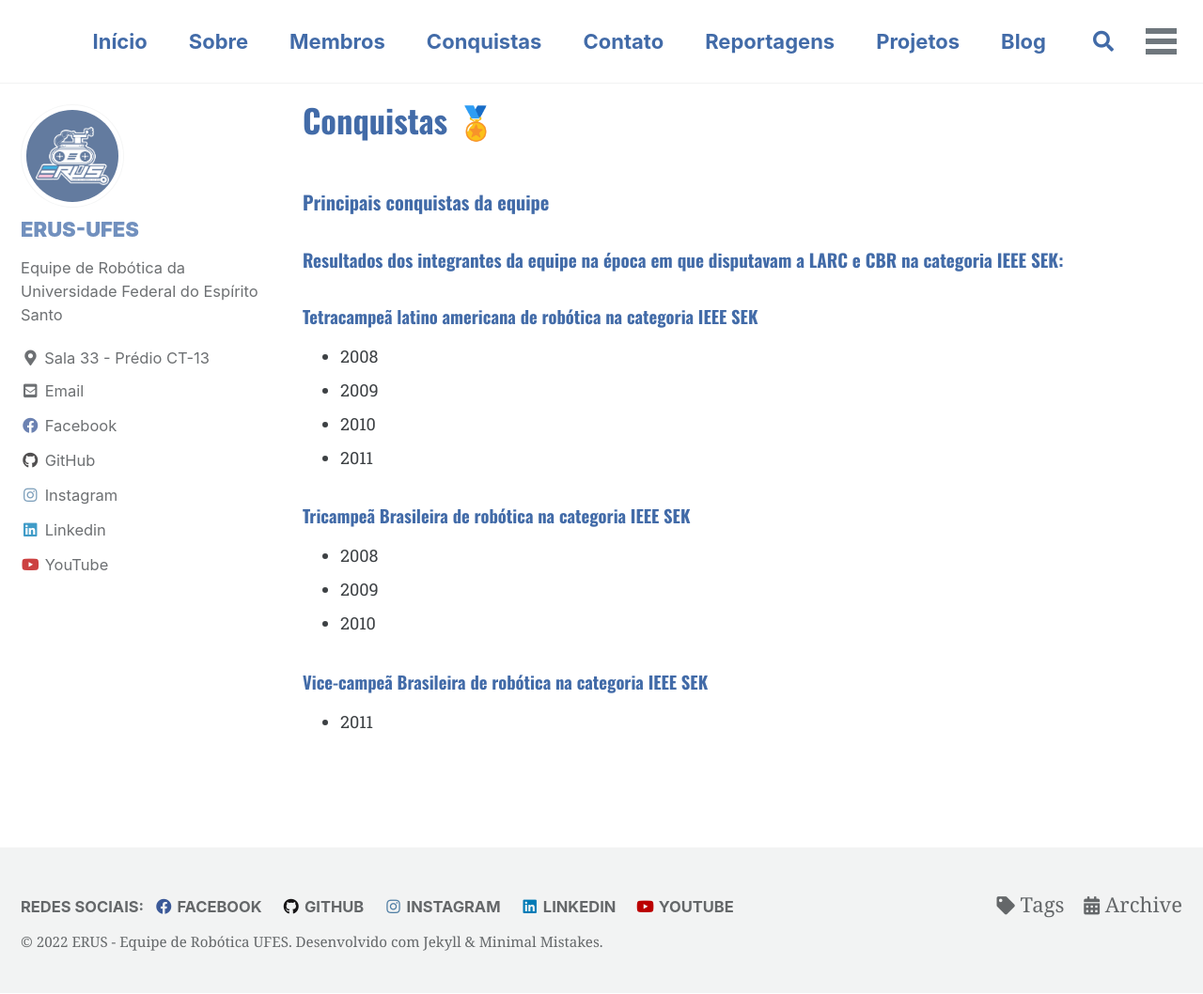
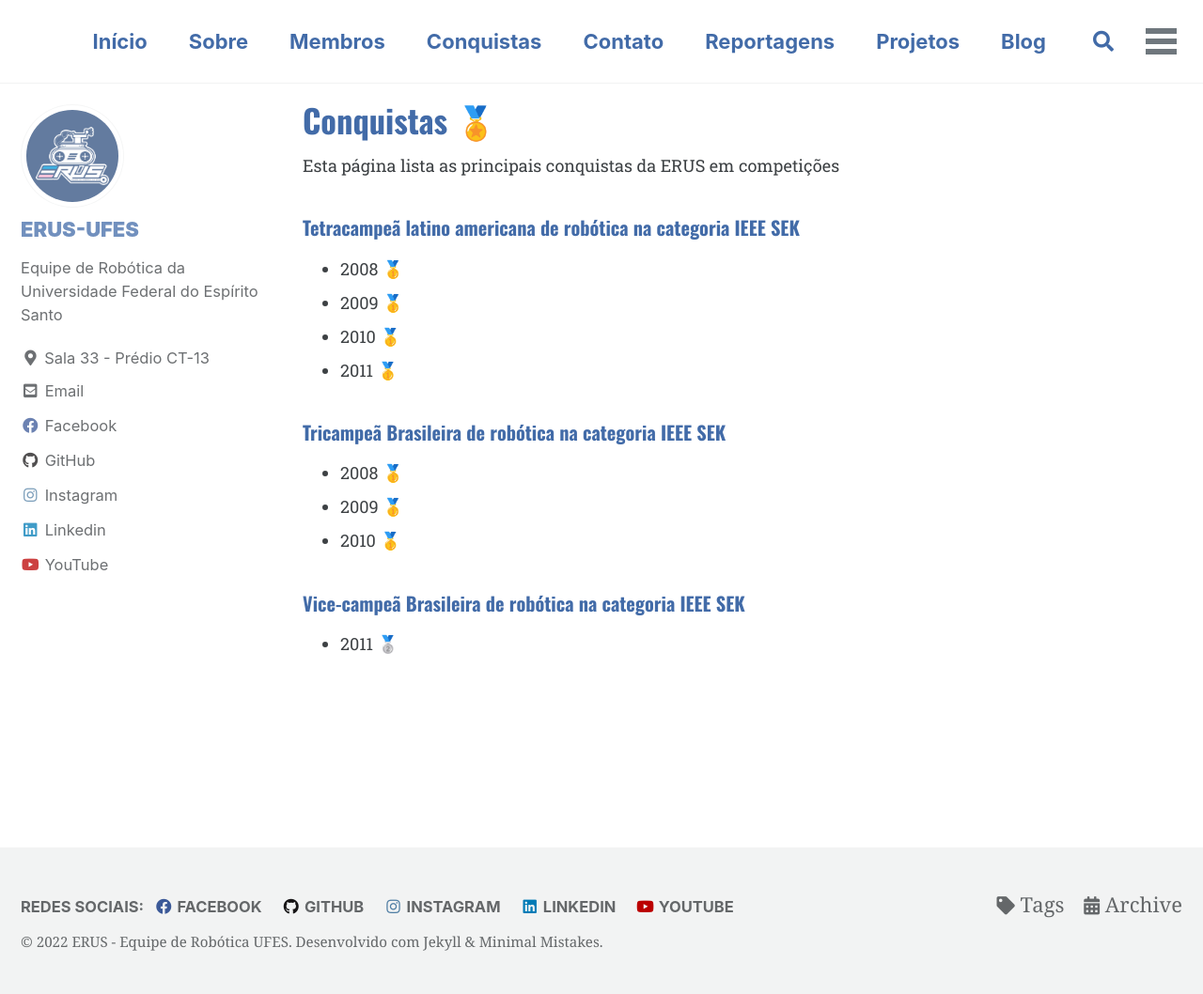
Before and after one commit to erufes/site, a Jekyll site: the page built from _pages/conquistas.md, in a window 1280 px wide and 1058 px high. Shown: the whole window at 94% size. Built offline with Jekyll 4.4.1, drawn with Linux system fonts in a browser that asks for light colours; cached includes are drawn as plain includes.

```diff
--- a/_pages/conquistas.md
+++ b/_pages/conquistas.md
@@ -6,20 +6,21 @@ classes: wide
 author_profile: true
 ---
 
-### Principais conquistas da equipe
+Esta página lista as principais conquistas da ERUS em competições
 
-#### Resultados dos integrantes da equipe na época em que disputavam a LARC e CBR na categoria IEEE SEK:
+### Tetracampeã latino americana de robótica na categoria IEEE SEK
 
-##### Tetracampeã latino americana de robótica na categoria IEEE SEK
-- 2008
-- 2009
-- 2010
-- 2011
+- 2008 🥇
+- 2009 🥇
+- 2010 🥇
+- 2011 🥇
 
-##### Tricampeã Brasileira de robótica na categoria IEEE SEK
-- 2008
-- 2009
-- 2010
+### Tricampeã Brasileira de robótica na categoria IEEE SEK
 
-##### Vice-campeã Brasileira de robótica na categoria IEEE SEK
-- 2011
+- 2008 🥇
+- 2009 🥇
+- 2010 🥇
+
+### Vice-campeã Brasileira de robótica na categoria IEEE SEK
+
+- 2011 🥈
```
Also changed, not shown: _pages/reportagens.md (added, +25 -0 lines), _pages/reportgens.md (deleted, +0 -19 lines), _pages/sobre.md (+5 -4 lines).
